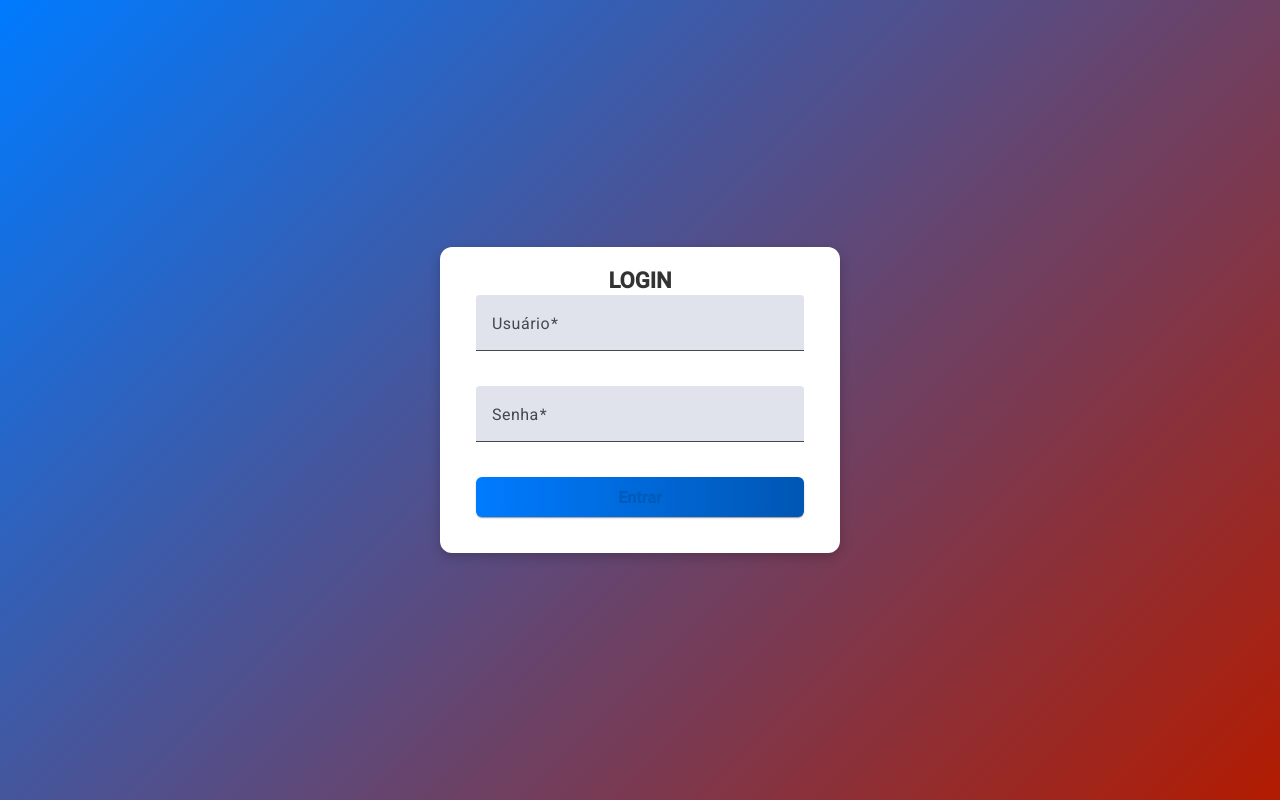
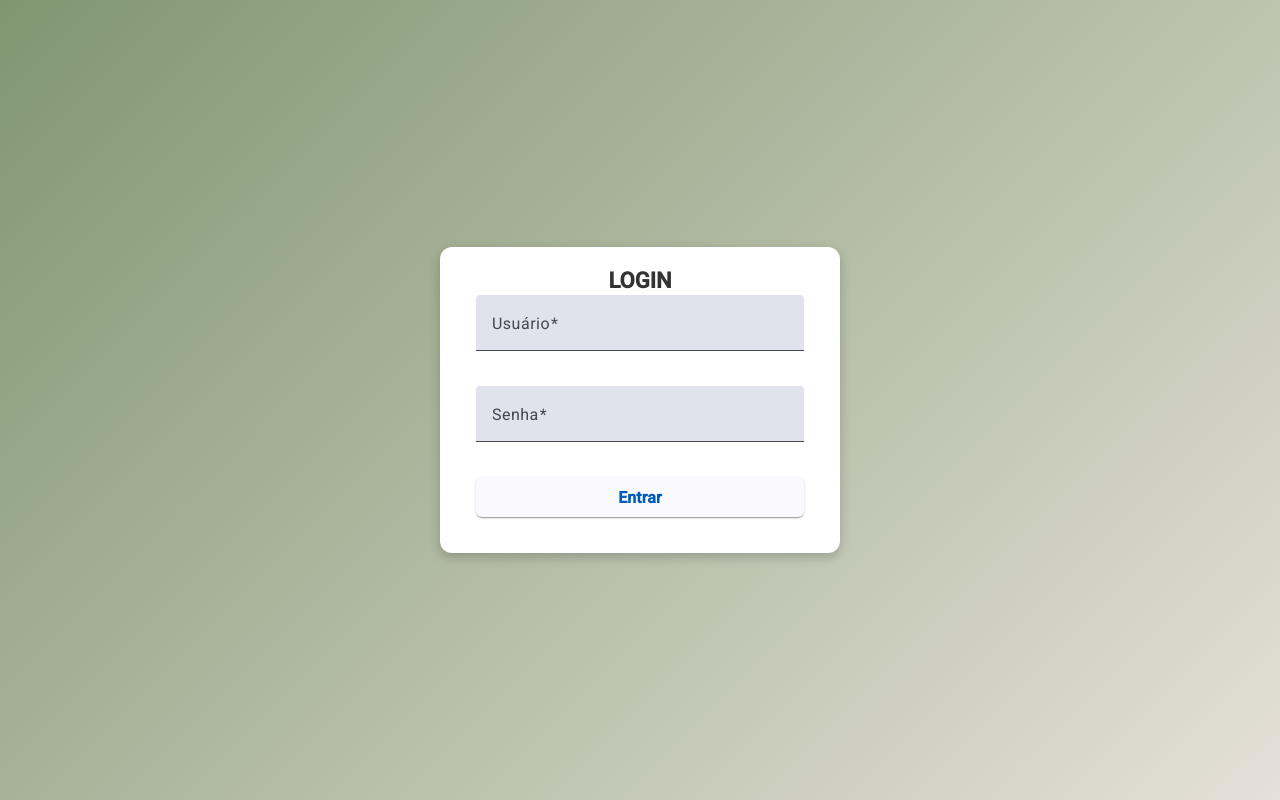
Before and after one commit to ChicoMaluko/Desafio, an Angular app: page /login in a window 1280 px wide. Built offline with nearby package versions, Linux system fonts and the light colour scheme.

Commit message:
css color

```diff
--- a/src/app/inicio/inicio.component.scss
+++ b/src/app/inicio/inicio.component.scss
@@ -13,7 +13,7 @@ body {
   max-width: 800px;
   background: rgba(255, 255, 255, 0.1);
   backdrop-filter: blur(10px);
-  background: linear-gradient(135deg, #307cce, #b31b00);
+  background: linear-gradient(135deg, #809671, #e5e0d8);
   border-radius: 12px;
   box-shadow: 0px 4px 12px rgba(2, 2, 2, 0.5);
 }
--- a/src/app/login/login.component.scss
+++ b/src/app/login/login.component.scss
@@ -3,7 +3,7 @@
   justify-content: center;
   align-items: center;
   height: 100vh;
-  background: linear-gradient(135deg, #007bff, #b31b00);
+  background: linear-gradient(135deg, #809671, #e5e0d8);
   justify-content: center;
   align-items: center;
 }
@@ -39,8 +39,8 @@ button {
   border-radius: 6px;
   font-size: 16px;
   font-weight: bold;
-  background: linear-gradient(90deg, #007bff, #0056b3);
-  color: white;
+  background: linear-gradient(#809671);
+  color: #809671;
   transition: all 0.3s ease-in-out;
 }
 
```
